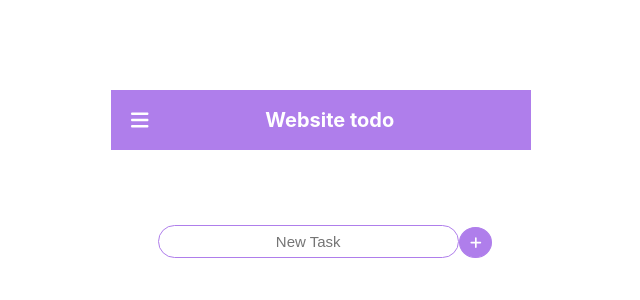
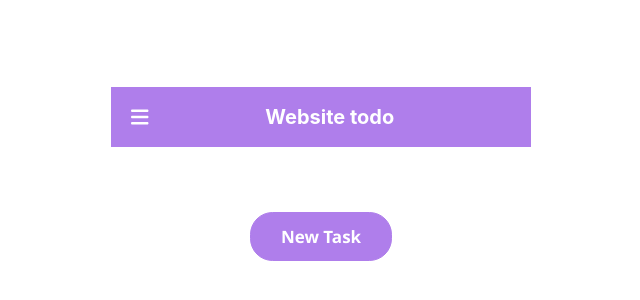
Before and after one commit to vinhvanvu/hangs-todo, a React (Create React App) app: page / in a window 1280 px wide. Shown: the part 226-526 px from the top of the page, without its empty margins (319-959 px from the left). Built offline with nearby package versions, Linux system fonts and the light colour scheme.

Commit message:
what is this commit from i ddont remmeber

```diff
--- a/src/Components/NewTaskButton/NewTaskButton.jsx
+++ b/src/Components/NewTaskButton/NewTaskButton.jsx
@@ -3,7 +3,7 @@ import './NewTaskButton.css';
 
 export default function NewTaskButton(props) {
     return (
-        <button className='new-task-button'>
+        <button className='new-task-button' onClick={props.onClick}>
             New Task
         </button>
 
--- a/src/Components/TodoList/TodoList.css
+++ b/src/Components/TodoList/TodoList.css
@@ -10,5 +10,7 @@
 
 .button-container {
     display: flex;
+    flex-direction: column;
     justify-content: center;
+    align-items: center;
 }
--- a/src/Components/TodoList/TodoList.jsx
+++ b/src/Components/TodoList/TodoList.jsx
@@ -9,6 +9,9 @@ export default function TodoList() {
     const [items, setItems] = useState([]);
 
     const [userInput, setInput] = useState('');
+
+    const [newTask, setNewTask] = useState(false);
+
 
     const handleCheckEvent = (todoid) => {
         const result = [];
@@ -51,11 +54,12 @@ export default function TodoList() {
                 id: Math.random() * 1000
             }
         ])
-        setInput('')
+        setInput('');
+        setNewTask(false);
     }
 
     const handleNewTaskClick = () => {
-
+        setNewTask(true);
     }
 
     const ListItems = items ? items.map((item) => <TodoListItem todoid={item.id} onDelete={handleDelete} onCheck={handleCheckEvent} name={item.name} checked={item.checked} key={item.id}></TodoListItem>) : null
@@ -64,8 +68,8 @@ export default function TodoList() {
         <div className='todo-list'>
             {ListItems}
             <div className='button-container'>
-                <Form setInput={setInput} onAdd={handleAdd} userInput={userInput}/>
-                {/* <NewTaskButton/> */}
+                {newTask ? <Form setInput={setInput} onAdd={handleAdd} userInput={userInput}/> : null}
+                <NewTaskButton onClick={handleNewTaskClick}/>
             </div>
         </div>
     )
```
